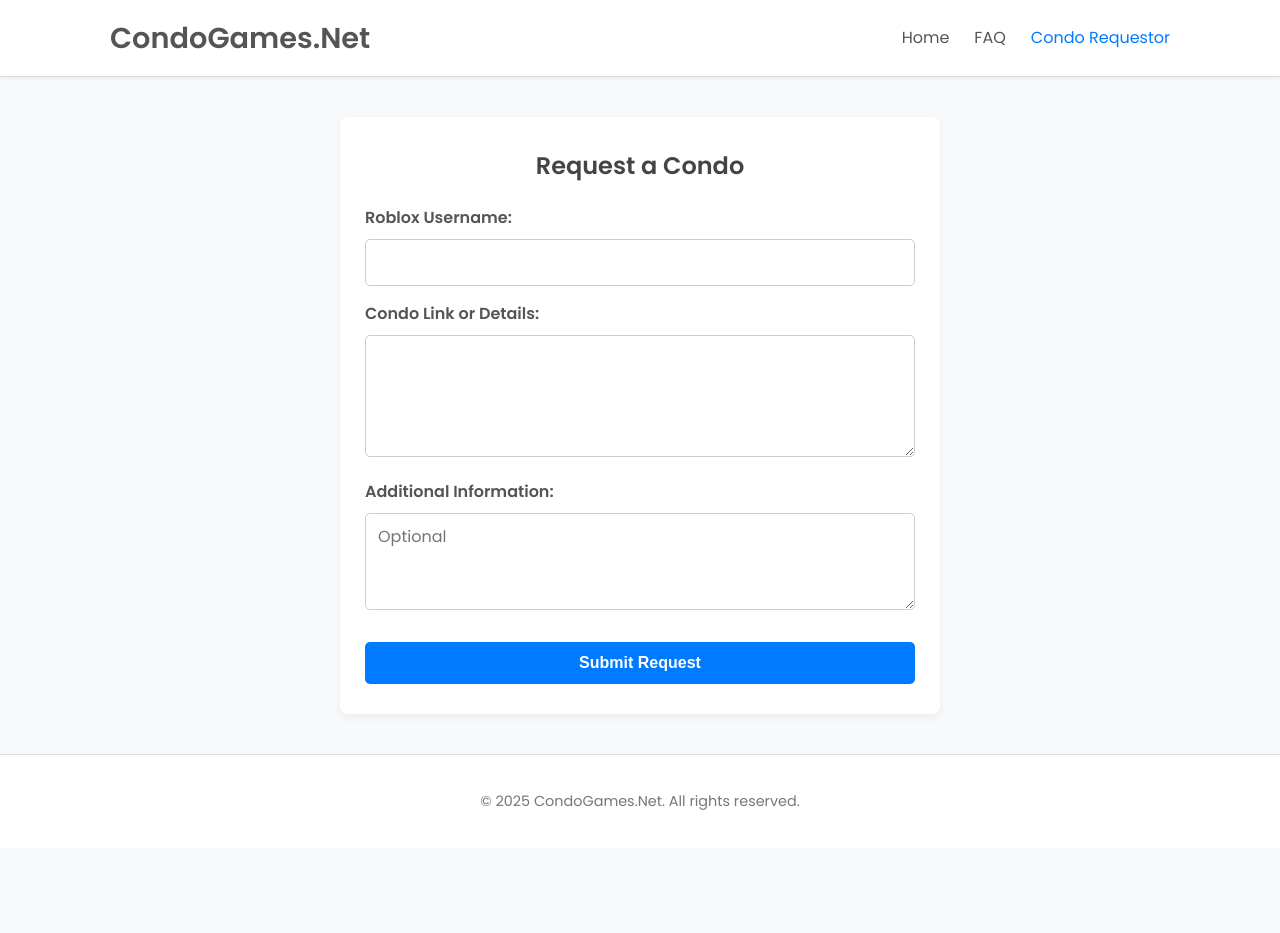
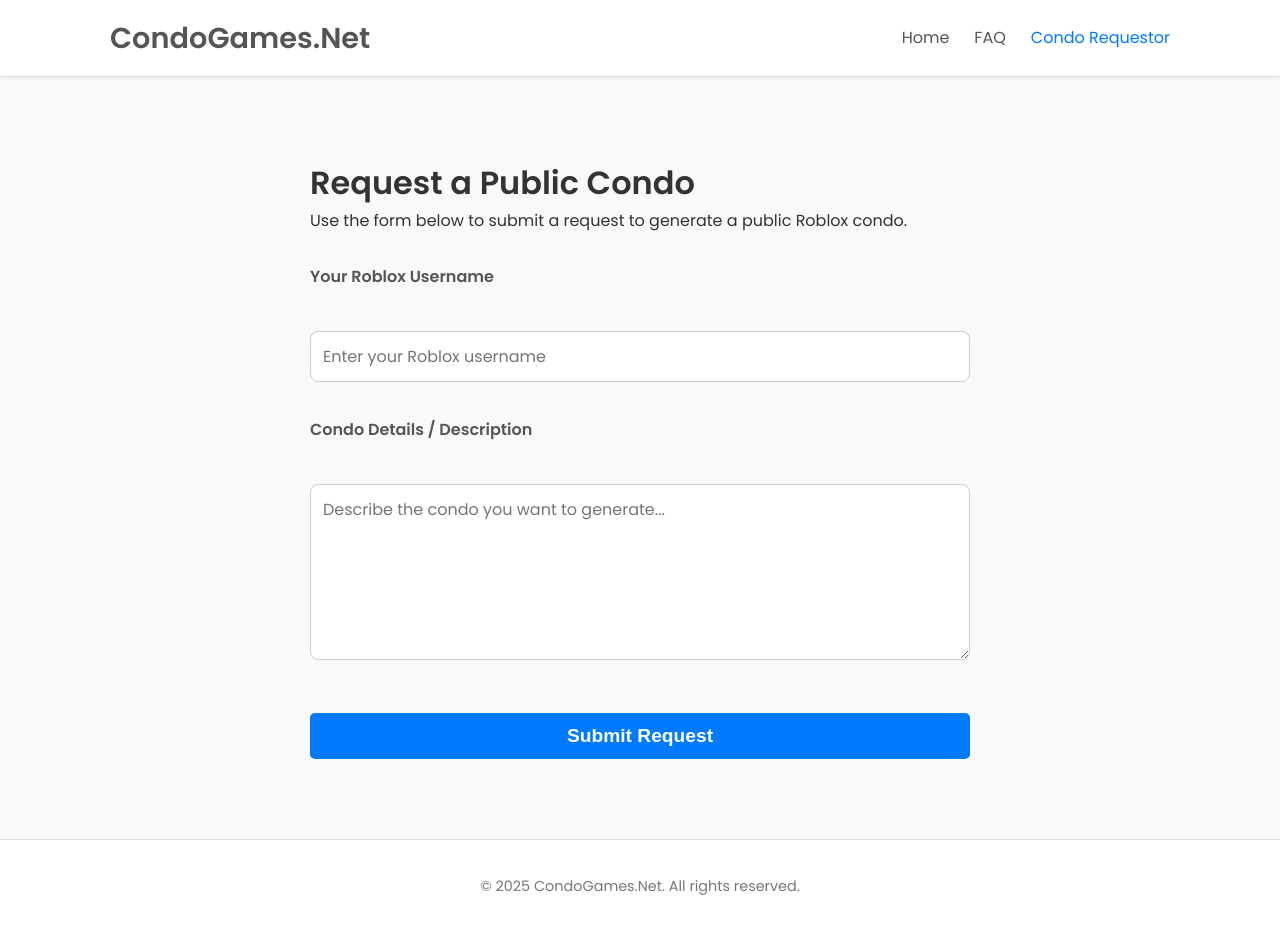
Before and after one commit to waserarr/condogamesXYZ, a plain HTML site: page condorequestor.html in a window 1280 px wide. Before the commit the page ends 848 px from the top, so only its background shows below. Drawn offline with Linux system fonts and the light colour scheme.

Commit message:
Update condorequestor.html

```diff
--- a/condorequestor.html
+++ b/condorequestor.html
@@ -3,9 +3,9 @@
 <head>
   <meta charset="UTF-8" />
   <meta name="viewport" content="width=device-width, initial-scale=1" />
-    <title>Condo Requestor - CondoGames.Net</title>
+  <title>CondoGames.Net - Condo Requestor</title>
+  <link href="https://fonts.googleapis.com/css2?family=Poppins:wght@400;600&display=swap" rel="stylesheet" />
   <link rel="stylesheet" href="styles.css" />
-    <link href="https://fonts.googleapis.com/css2?family=Poppins:wght@400;600&display=swap" rel="stylesheet" />
 </head>
 <body>
   <header>
@@ -23,22 +23,19 @@
     </div>
   </header>
 
-    <main>
-        <section class="requestor-section container">
-            <h1>Request a Condo</h1>
-            <form action="#" method="POST" class="condo-form">
-                <label for="username">Roblox Username:</label>
-                <input type="text" id="username" name="username" required />
+  <main class="container" style="padding: 80px 20px; max-width: 700px;">
+    <h1>Request a Public Condo</h1>
+    <p>Use the form below to submit a request to generate a public Roblox condo.</p>
 
-                <label for="condo-link">Condo Link or Details:</label>
-                <textarea id="condo-link" name="condo-link" rows="4" required></textarea>
+    <form action="#" method="POST" id="request-form" style="margin-top: 30px;">
+      <label for="username" style="font-weight: 600;">Your Roblox Username</label><br />
+      <input type="text" id="username" name="username" required placeholder="Enter your Roblox username" style="width: 100%; padding: 12px; margin-top: 8px; margin-bottom: 20px; border-radius: 8px; border: 1px solid #ccc; font-size: 1rem;" />
 
-                <label for="additional-info">Additional Information:</label>
-                <textarea id="additional-info" name="additional-info" rows="3" placeholder="Optional"></textarea>
+      <label for="condo-details" style="font-weight: 600;">Condo Details / Description</label><br />
+      <textarea id="condo-details" name="condo-details" rows="6" required placeholder="Describe the condo you want to generate..." style="width: 100%; padding: 12px; margin-top: 8px; margin-bottom: 20px; border-radius: 8px; border: 1px solid #ccc; font-size: 1rem;"></textarea>
 
-                <button type="submit" class="btn btn-primary">Submit Request</button>
+      <button type="submit" class="btn" style="width: 100%; font-size: 1.2rem;">Submit Request</button>
     </form>
-        </section>
   </main>
 
   <footer>
```
Lines whose indentation alone changed are shown as unchanged.
